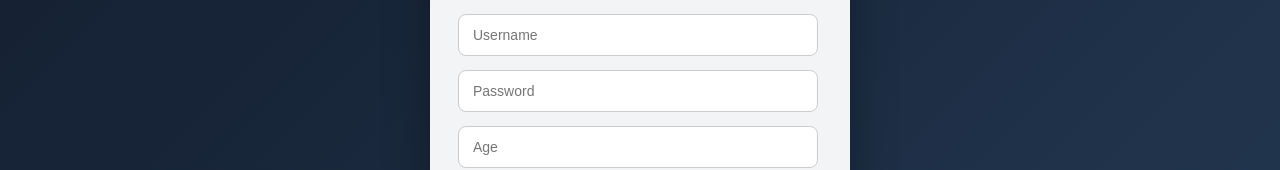
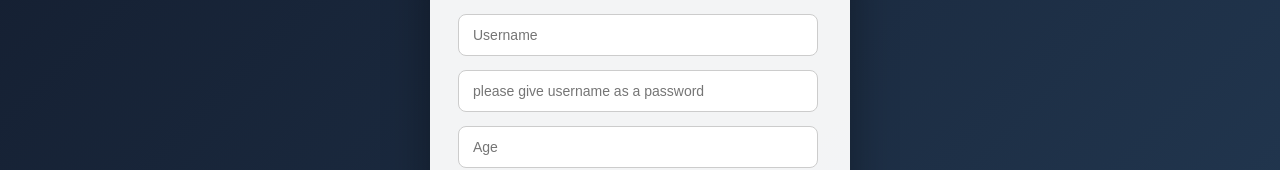
Before and after one commit to Tharun123-Dev/gymtracker_react, a React app in the folder frontend/frontend/: page /register in a window 1280 px wide. Shown: the part 171-341 px from the top of the page. Built offline with nearby package versions, Linux system fonts and the light colour scheme; the HTML template or start-up script is replaced by a standard one.

Commit message:
plceholder

```diff
--- a/frontend/frontend/src/Pages/Register.jsx
+++ b/frontend/frontend/src/Pages/Register.jsx
@@ -81,7 +81,7 @@ function Register() {
           <input
             name="password"
             type="password"
-            placeholder="Password"
+            placeholder="please give username as a password"
             onChange={handleChange}
             required
           />
```
